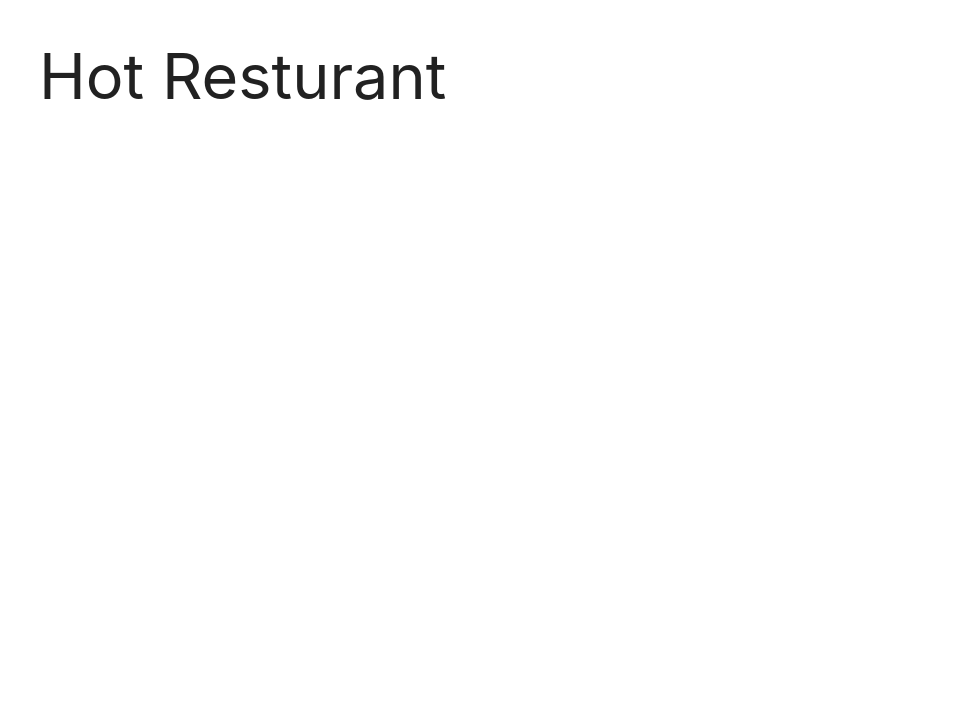
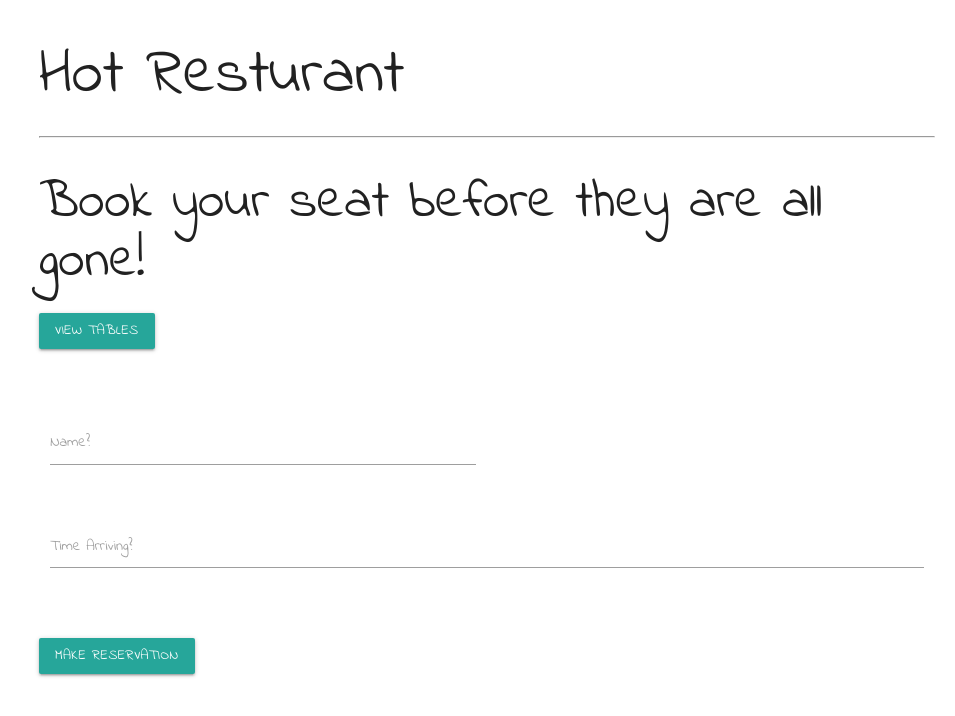
Before and after one commit to ShayH88/Hot-resturant-, a plain HTML site: page public/index.html in a window 1280 px wide. Shown: the whole page, without its empty margins (153-1108 px from the left). Drawn offline with nearby package versions, Linux system fonts and the light colour scheme; files that its build step writes are made by us from their sources.

Commit message:
minor fixes

```diff
--- a/assets/main.css
+++ b/assets/main.css
@@ -0,0 +1,11 @@
+.btn {
+
+    padding: 0px 200px 0px 0px;
+    margin-bottom: 55px;
+
+}
+
+body {
+
+    font-family: 'Indie Flower';
+}
--- a/public/index.html
+++ b/public/index.html
@@ -6,20 +6,51 @@
     <meta http-equiv="X-UA-Compatible" content="IE=edge">
     <title>Page Title</title>
     <meta name="viewport" content="width=device-width, initial-scale=1">
-    <link rel="stylesheet" type="text/css" media="screen" href="main.css" />
+    <link rel="stylesheet" type="text/css" media="screen" href="../assets/main.css" />
 
     <!-- Matirialize -->
     <link rel="stylesheet" href="https://cdnjs.cloudflare.com/ajax/libs/materialize/1.0.0/css/materialize.min.css">
+    <link href="https://fonts.googleapis.com/css?family=Indie+Flower" rel="stylesheet">
 
     <!-- Matirialize  JavaScript -->
     <script src="https://cdnjs.cloudflare.com/ajax/libs/materialize/1.0.0/js/materialize.min.js"></script>
-    <script src="server.js"></script>
+    <script src="../server.js"></script>
 </head>
 
 <body>
+<!--main conatainer-->
     <div class="container">
         <h1>Hot Resturant</h1>
+        <hr>
+        <h2>Book your seat before they are all gone!</h2>
+
+        <a href="view.html" class="waves-effect waves-light btn">View Tables</a>
+
+        <!--Form-->
+
+        <div class="row">
+            <form class="col s12">
+                <div class="row">
+                    <div class="input-field col s6">
+                        <input id="input_text" type="text" data-length="10">
+                        <label for="input_text">Name?</label>
+                    </div>
+                </div>
+                <div class="row">
+                    <div class="input-field col s12">
+                        <textarea id="textarea2" class="materialize-textarea" data-length="120"></textarea>
+                        <label for="textarea2">Time Arriving?</label>
+                    </div>
+                </div>
+            </form>
+        </div>
+        <!--end of form-->
+
+        <!--Form botton-->
+        <a class="waves-effect waves-light btn">Make Reservation</a>
+
     </div>
+    <!--end of conainer-->
 </body>
 
 </html>
```
Also changed, not shown: assets/images/resturant.jpg (added).
